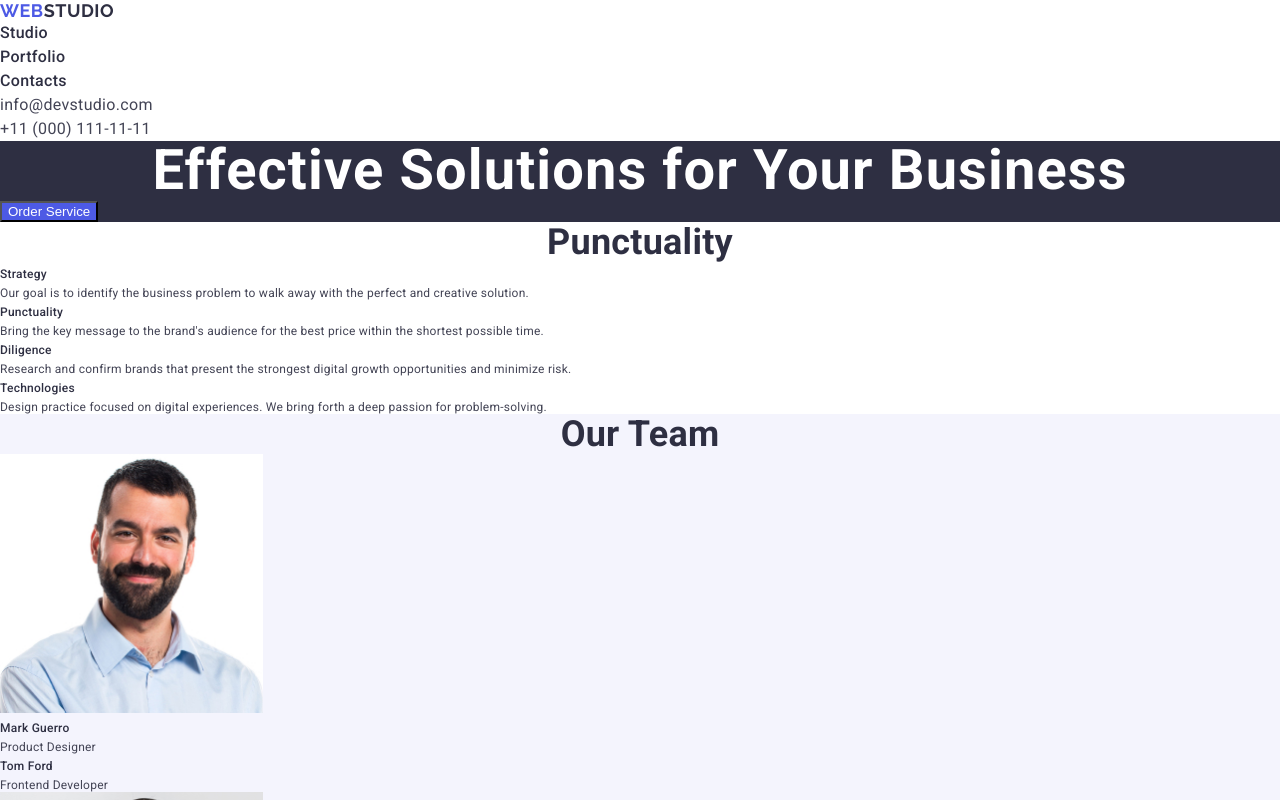
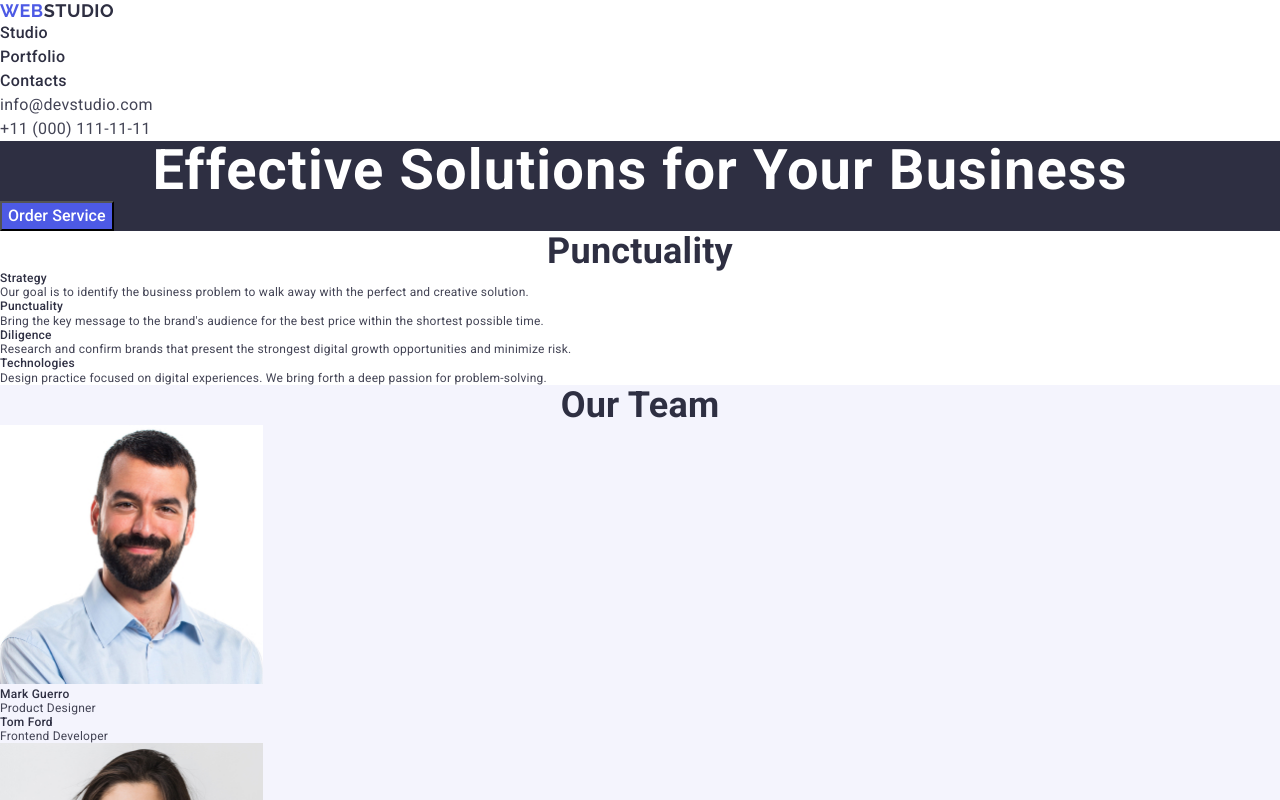
Before and after one commit to UmutcanKAVAK/goit-markup-hw-02, a plain HTML site: page index.html in a window 1280 px wide. Shown: the top 800 px of the page. Drawn offline with Linux system fonts and the light colour scheme.

Commit message:
getting better each time

```diff
--- a/css/style.css
+++ b/css/style.css
@@ -35,7 +35,7 @@ letter-spacing: 0.02em;
         letter-spacing: 0.03em;
         text-align: left;
      text-decoration: none;
-     text-transform: up;
+    text-transform: uppercase;
 }
 
 .header-logo span {
@@ -69,15 +69,21 @@ letter-spacing: 0.02em;
 #team .header-3:hover,#team .header-3:focus{
 color: var(--ocean);
 }
+
+button {
+    font-family: "Roboto",sans-serif;
+    font-weight: 500;
+    font-size: 16px;
+    line-height: 1.5;
+    letter-spacing: 0.004em;
+    color: #ffffff;
+    background-color: var(--iris);
+    cursor: pointer;
+}
 /* button_cover_cover part */
-.button_cover {
-    background-color:var(--iris);
-}
- .button_cover:hover,.button_cover_cover:focus {
-background-color: var(--ocean);
-}
-.button_text {
-    color: white;
+
+button:focus ,button:hover{
+    background-color: var(--ocean);
 }
 
 
@@ -116,7 +122,7 @@ text-align: center;
     color: var(--navy-blue);
     font-weight: 500;
     size: 20px;
-    line-height: 24px;
+    line-height: 1.2;
     letter-spacing: 2%;
 }
 
--- a/index.html
+++ b/index.html
@@ -12,15 +12,15 @@
     />
 
     <!-- Instead of using normalize i will be using reset css in this exercise -->
-    <link rel="stylesheet" href="./css/reset.css" />
+    <link rel="stylesheet" href="/css/reset.css" />
 
     <!-- then i will import my own css rules below; -->
-    <link rel="stylesheet" href="./css/style.css"
+    <link rel="stylesheet" href="/css/style.css"
   </head>
 
   <body>
     <!-- Header Section -->
-    <header class="address">
+    <header class="address_section">
       <nav>
         <a class="header-logo" href="./index.html"><span>WEB</span>STUDIO</a>
         <ul>
```
